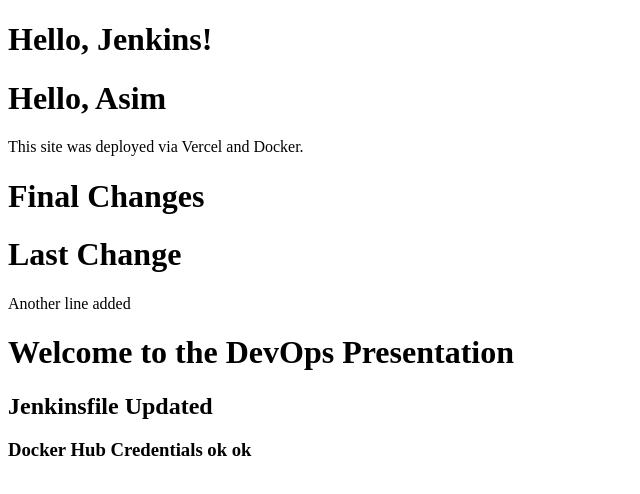
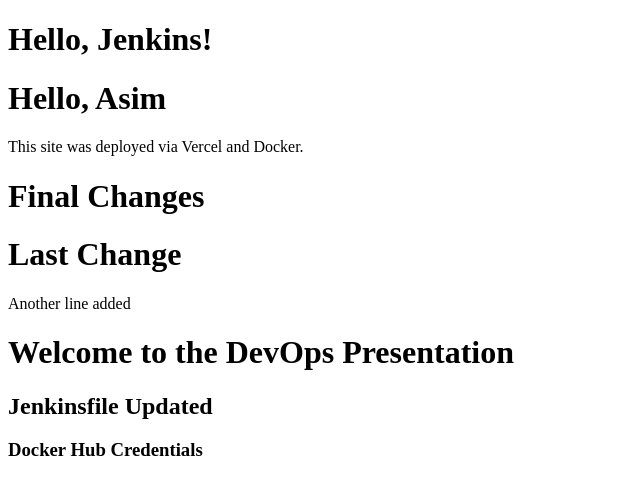
Before and after one commit to asimadeel8/online-presentation, a website: page index.html in a window 1280 px wide. Shown: the full height of the page, 0-640 px from the left. Drawn offline with Linux system fonts and the light colour scheme.

Commit message:
latest comit

```diff
--- a/index.html
+++ b/index.html
@@ -12,6 +12,6 @@
     <p>Another line added</p>
     <h1>Welcome to the DevOps Presentation</h1>
     <h2>Jenkinsfile Updated</h2>
-    <h3>Docker Hub Credentials ok ok</h3>
+    <h3>Docker Hub Credentials</h3>
 </body>
 </html>
```
